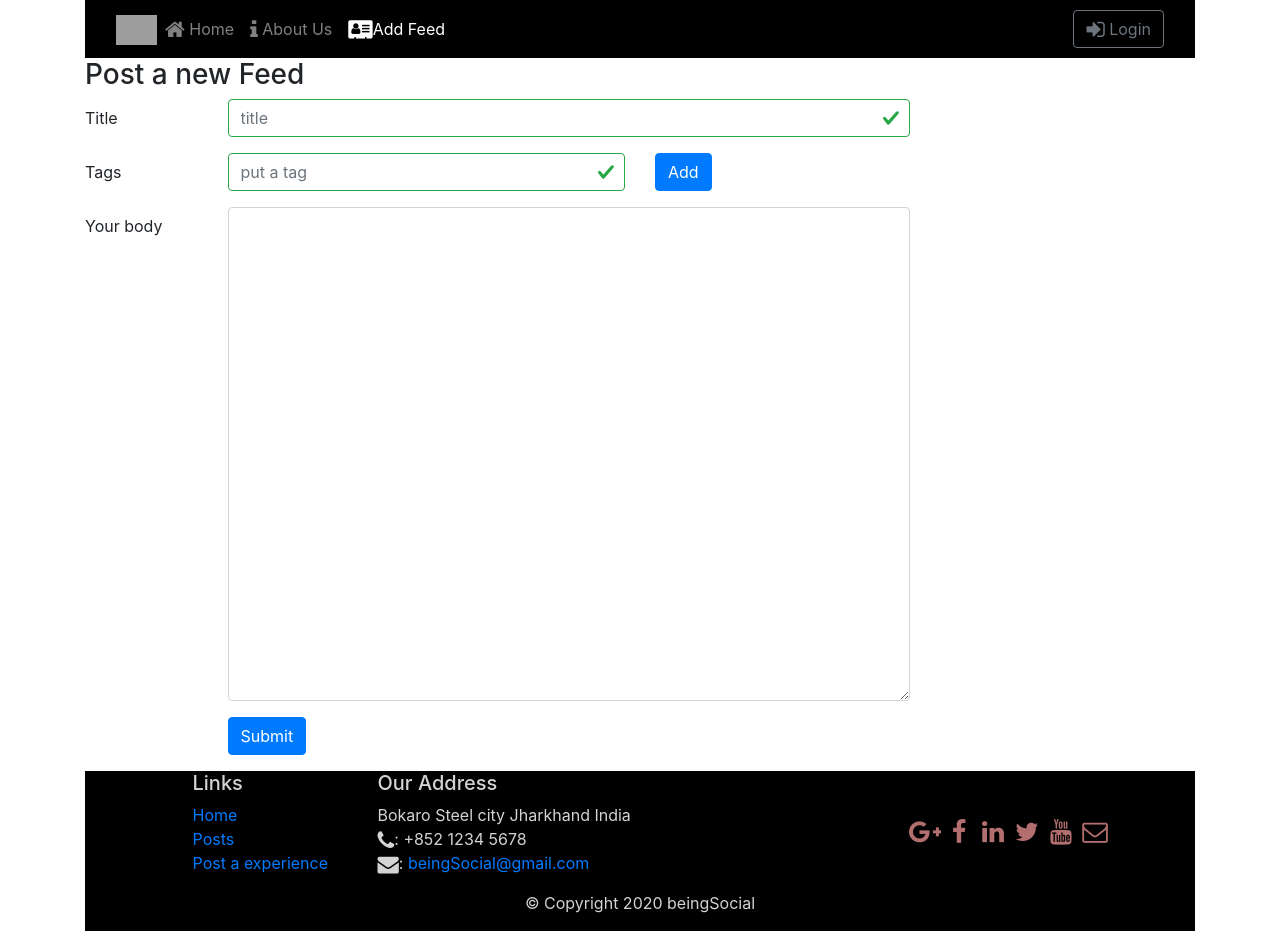
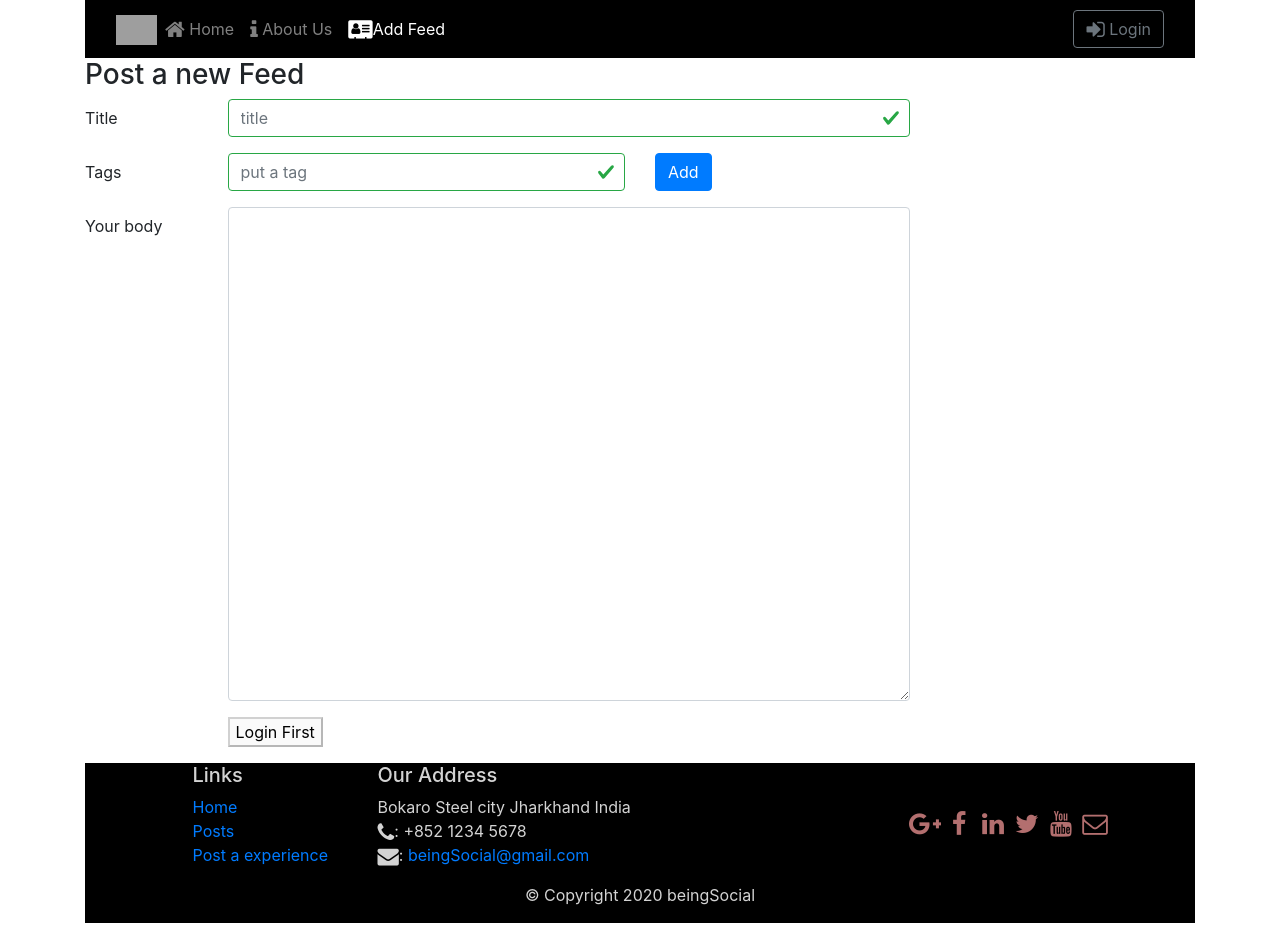
Before and after one commit to shubham-patel26/social-media-frontend-react, a React (Create React App) app: page /newpost in a window 1280 px wide. Built offline with nearby package versions, Linux system fonts and the light colour scheme; grey boxes are pictures that could not be loaded.

Commit message:
posting a new feed completes

```diff
--- a/src/Components/NewPost.js
+++ b/src/Components/NewPost.js
@@ -45,6 +45,7 @@ class NewPost extends Component{
     handleSubmit(event) {
         // console.log('Current State is: ' + JSON.stringify(this.state));
         // alert('Current State is: ' + JSON.stringify(this.state));
+
         const data={
             heading:this.state.heading,
             body: this.state.body,
@@ -59,7 +60,19 @@ class NewPost extends Component{
                 'Content-Type': 'application/json'
             }
         })
-        .then(resp=>console.log(resp))
+        .then(resp=>{
+            console.log(resp.data);
+            if(resp.data.success){
+                this.setState({
+                    heading:'',
+                    body: '',
+                    tagList:[],
+                    tag:'',
+                    touched:{heading:false,tag:false},
+                })
+                alert(resp.data.message);
+            }
+        })
         .catch(err=>console.log(err));
         event.preventDefault();
     }
@@ -150,11 +163,22 @@ class NewPost extends Component{
                              </Col>
                          </FormGroup>
                          <FormGroup row>
-                             <Col md={{size: 10, offset: 2}}>
-                                 <Button type="submit" color="primary">
-                                     Submit
-                                 </Button>
-                             </Col>
+                             {
+                                 this.props.isLoggedin?<Col md={{size: 10, offset: 2}}>
+                                                            <Button type="submit" color="primary">
+                                                            Submit
+                                                            </Button>
+                                                        </Col>
+                                                        :<Col md={{size: 10, offset: 2}}>
+                                                                <button color='primary' style={{color : "black"}}
+                                                                    disabled={!this.props.isLoggedin}
+
+                                                                    >
+                                                                        Login First
+                                                                </button>
+                                                            </Col>
+                             }
+
                          </FormGroup>
                      </Form>
                  </div>
--- a/src/Components/mainComponent.js
+++ b/src/Components/mainComponent.js
@@ -61,6 +61,7 @@ class Main extends Component {
         <DisplayFeedWithTag tag={match.params.tag} tagList={this.state.tags}/>
       )
     }
+
     return (
       <div className='container'>
           <Header setLogin={this.setLogin} setName={this.setName} isLoggedin={this.state.isLoggedin} username={this.state.username}/>
@@ -70,7 +71,7 @@ class Main extends Component {
             <Route exact path='/feeds' component={()=><Feed  tagList={this.state.tags}/>}/>
             <Route exact path='/feeds/tag/:tag' component={FeedWithTag}/>
             <Route path='/feeds/id/:postId' component={PostWithId}/>
-            <Route path='/newpost' component={NewPost}/>
+            <Route path='/newpost' component={()=><NewPost isLoggedin={this.state.isLoggedin}/>}/>
             <Redirect to ='/home'/>
           </Switch>
       </div>
```
